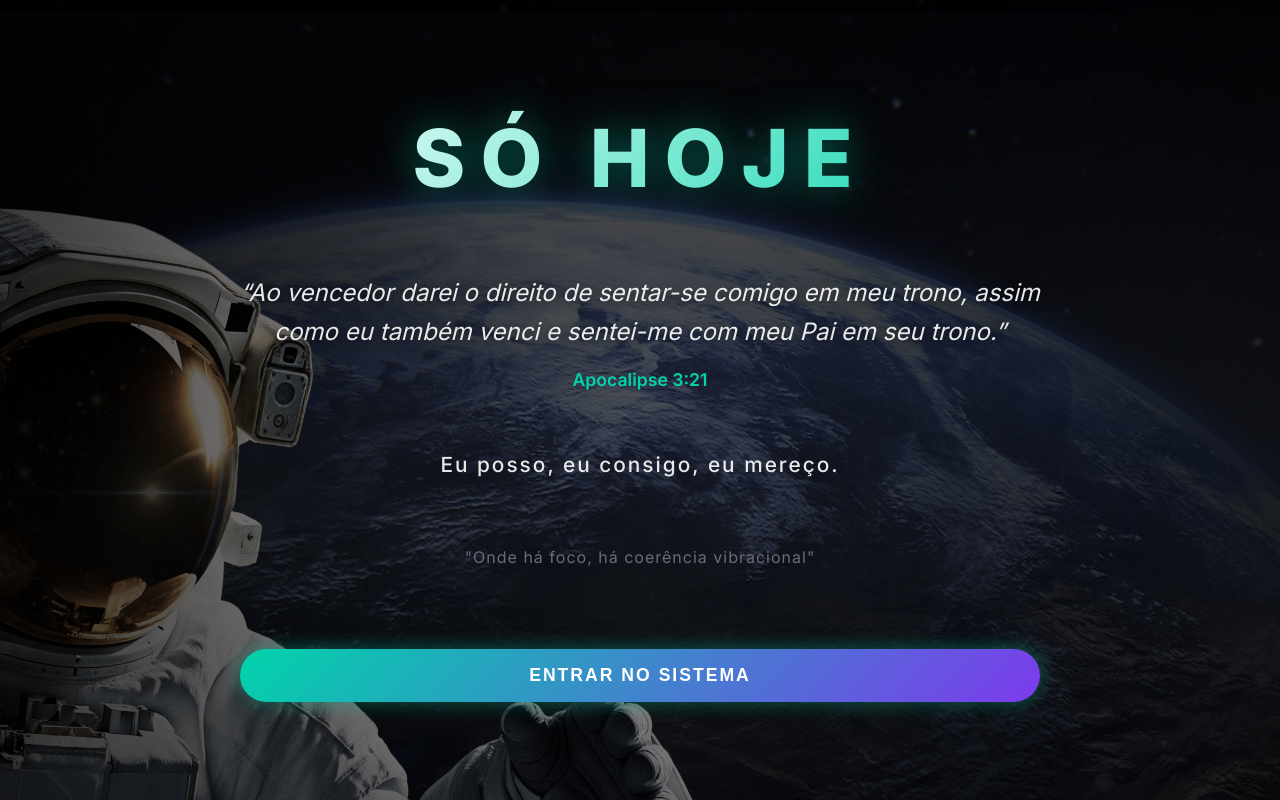
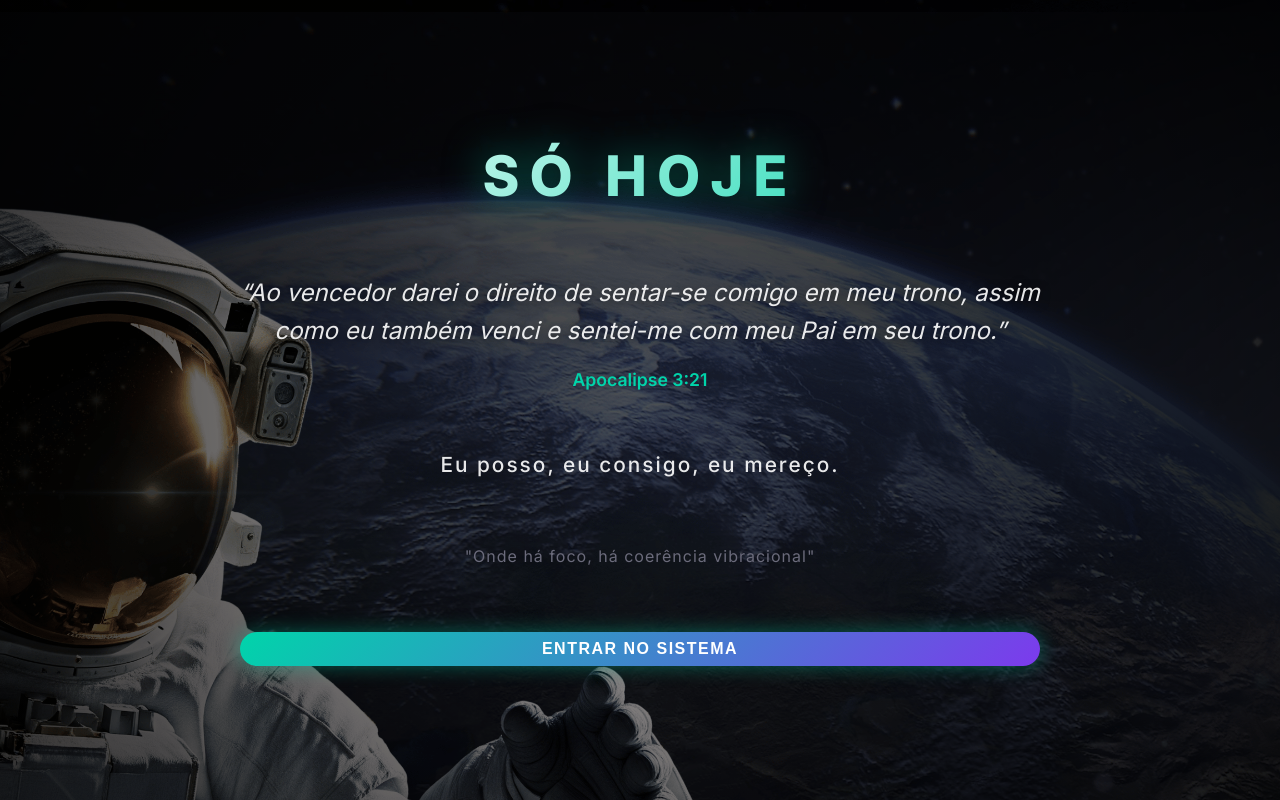
Before and after one commit to JonatasOliveira1983/10D, a React (Vite) app in the folder frontend/: page / in a window 1280 px wide. Built offline with nearby package versions, Linux system fonts and the light colour scheme; no server answers.

Commit message:
style: refine opening page title and button sizes

```diff
--- a/frontend/src/index.css
+++ b/frontend/src/index.css
@@ -1091,6 +1091,7 @@ body {
     padding-bottom: env(safe-area-inset-bottom);
   }
 }
+
 /* =============================================================================
    Opening Page (Splash Screen)
    ============================================================================= */
@@ -1122,7 +1123,7 @@ body {
   left: 0;
   right: 0;
   bottom: 0;
-  background: radial-gradient(circle, rgba(0,0,0,0.3) 0%, rgba(0,0,0,0.8) 100%);
+  background: radial-gradient(circle, rgba(0, 0, 0, 0.3) 0%, rgba(0, 0, 0, 0.8) 100%);
   z-index: 1;
 }
 
@@ -1137,10 +1138,10 @@ body {
 }
 
 .opening-main-title {
-  font-size: 5rem;
+  font-size: 3.5rem;
   font-weight: 900;
   text-transform: uppercase;
-  letter-spacing: 15px;
+  letter-spacing: 10px;
   background: linear-gradient(135deg, #ffffff 0%, #00d4aa 100%);
   -webkit-background-clip: text;
   -webkit-text-fill-color: transparent;
@@ -1188,19 +1189,19 @@ body {
 }
 
 .btn-enter {
-  margin-top: var(--space-2xl);
-  padding: var(--space-md) var(--space-2xl);
+  margin-top: var(--space-xl);
+  padding: var(--space-sm) var(--space-xl);
   background: var(--accent-gradient);
   border: none;
   border-radius: var(--radius-full);
   color: white;
-  font-size: 1.1rem;
+  font-size: 1rem;
   font-weight: 700;
   cursor: pointer;
   transition: all var(--transition-normal);
   box-shadow: 0 0 20px rgba(0, 212, 170, 0.4);
   text-transform: uppercase;
-  letter-spacing: 2px;
+  letter-spacing: 1.5px;
 }
 
 .btn-enter:hover {
@@ -1213,6 +1214,7 @@ body {
     opacity: 0;
     transform: translateY(30px);
   }
+
   to {
     opacity: 1;
     transform: translateY(0);
```
